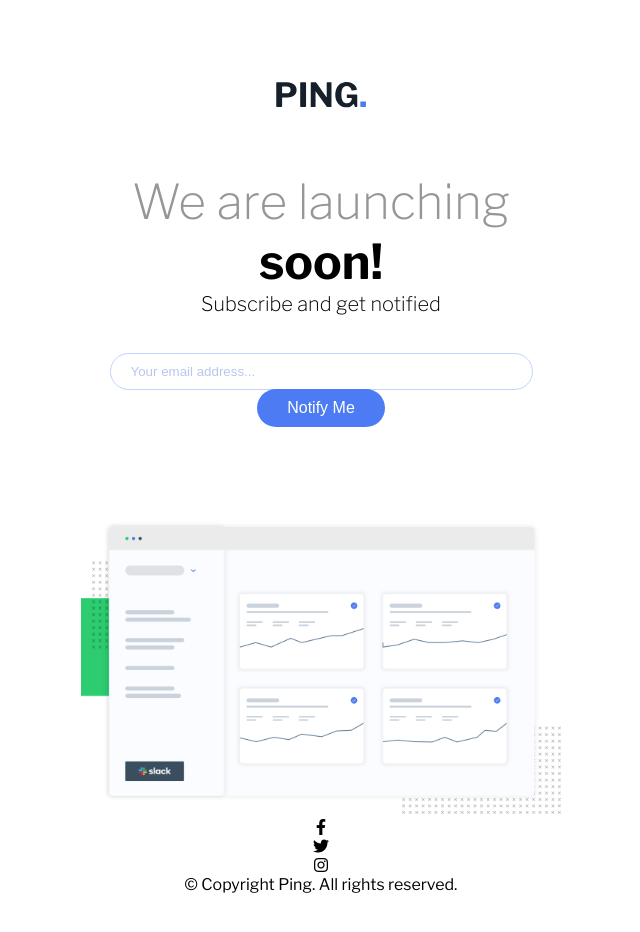
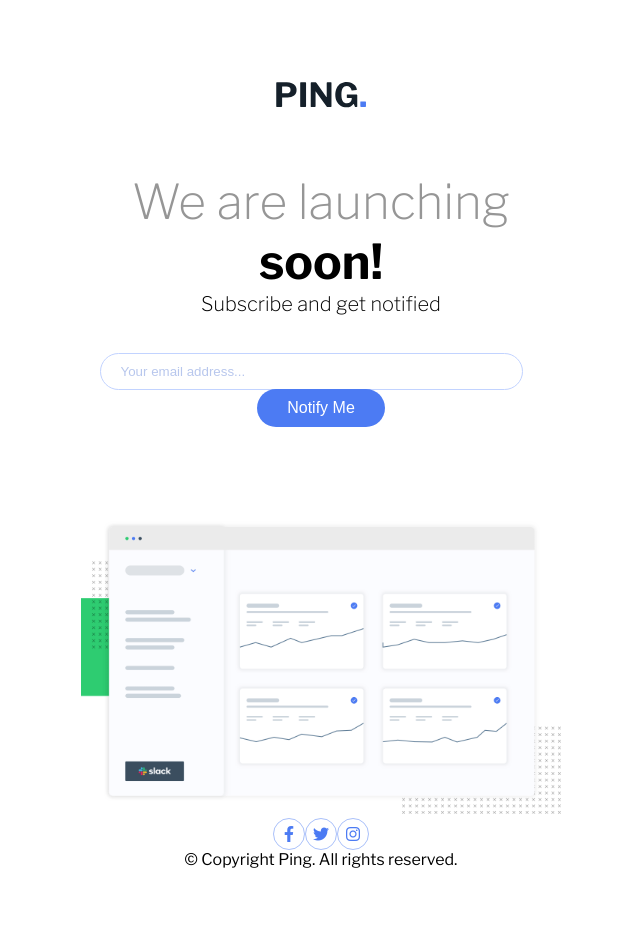
Before and after one commit to KingJosephI/ping-coming-soon-page-master, a plain HTML site: page index.html in a window 1280 px wide. Shown: the whole page, without its empty margins (319-959 px from the left). Drawn offline with nearby package versions, Linux system fonts and the light colour scheme.

Commit message:
style: add styles to social-media icons

```diff
--- a/styles/style.scss
+++ b/styles/style.scss
@@ -13,7 +13,6 @@ body {
   max-width: rem(1440);
   display: flex;
   flex-direction: column;
-  // justify-content: center;
   align-items: center;
   text-align: center;
   padding: rem(81) rem(400);
@@ -57,6 +56,7 @@ main {
       width: rem(421);
       outline: rem(1) solid #C2D3FF;
       padding: rem(10) rem(20);
+      margin-right: rem(20);
 
       &::placeholder {
         color: #B8C7ED;
@@ -64,10 +64,8 @@ main {
     }
 
     input, button {
-
       border-radius: rem(20);
       border: none;
-
     }
 
     button {
@@ -79,7 +77,36 @@ main {
 
       &:hover {
         cursor: pointer;
+        background-color: #4c7bf3a4;
+
       }
     }
   }
 }
+
+
+footer {
+  .social-media {
+    display: flex;
+    justify-content: center;
+
+   & > * {
+    border: rem(1) solid #4c7bf37a;
+    width: rem(32);
+    height: rem(32);
+    display: flex;
+    align-items: center;
+    justify-content: center;
+    border-radius: 50%;
+
+    &:not(:first-child){
+      // padding-left: rem(5);
+    }
+
+    i {
+      color: #4C7BF3;
+    }
+   }
+
+  }
+}
```
Also changed, not shown: dist/style.css, 1 other file.
